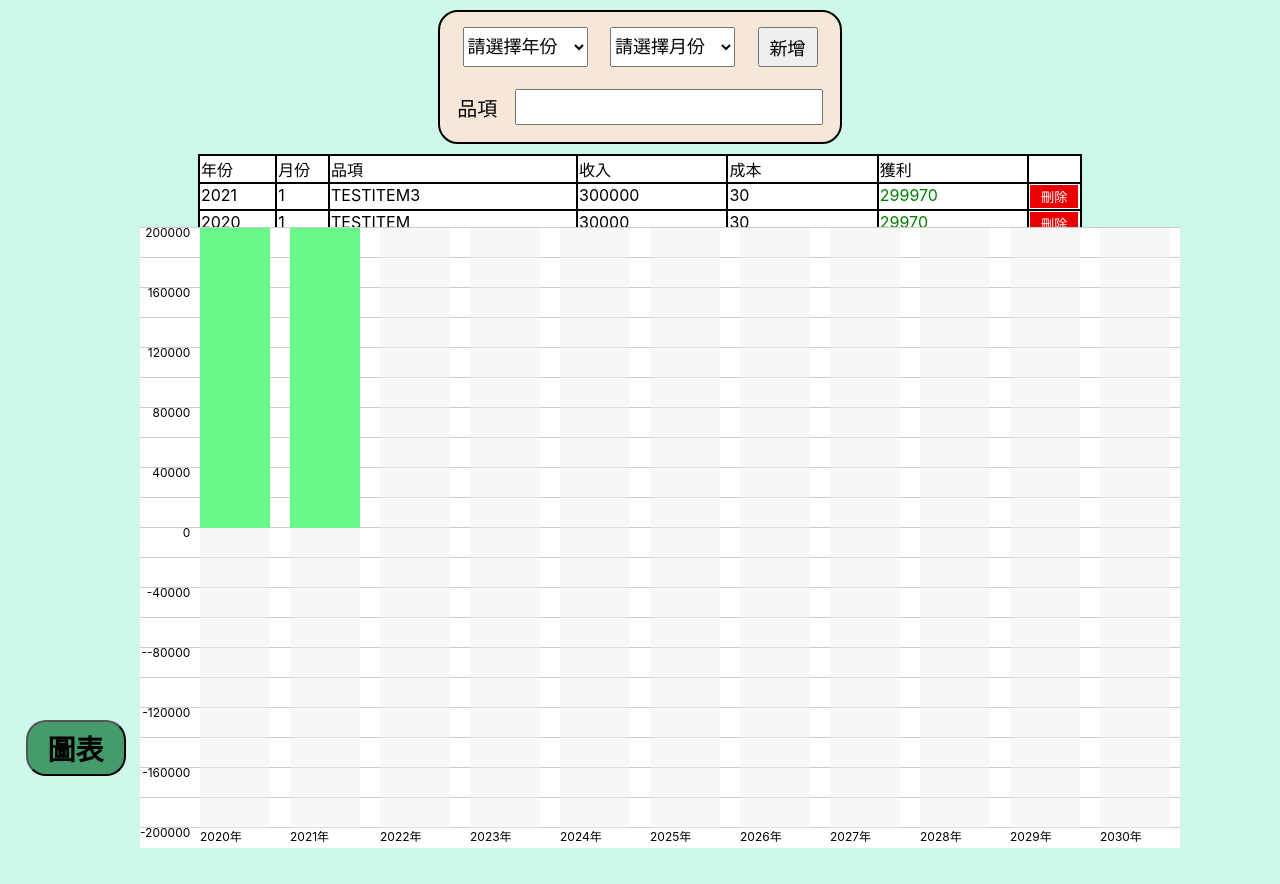
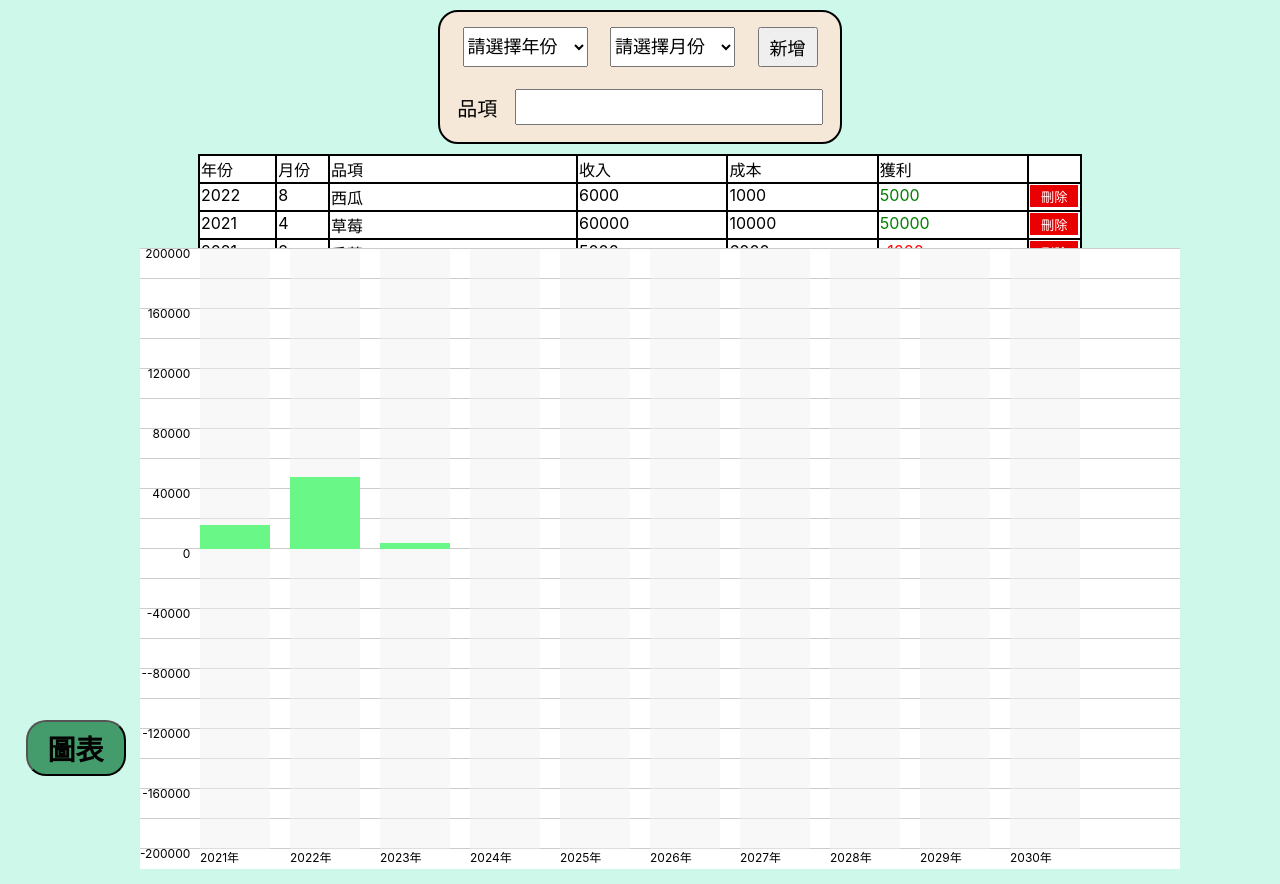
Before and after one commit to wfox5510/simple-accounting, a React app: page / in a window 1280 px wide. Both pictures are taken after a click on the button "圖表". Before the commit the page ends 863 px from the top, so only its background shows below. Built offline with nearby package versions, Linux system fonts and the light colour scheme; data requests are answered from the project's data file.

Commit message:
fix button bug / map key error in chart / add README

```diff
--- a/db.json
+++ b/db.json
@@ -12,38 +12,47 @@
           "    "
         ],
         [
+          "2022",
+          "8",
+          "西瓜",
+          "6000",
+          "1000",
+          5000,
+          "fw8fap1tgo"
+        ],
+        [
           "2021",
-          "1",
-          "TESTITEM3",
-          "300000",
-          "30",
-          299970,
-          "4akebrdh1bh"
+          "4",
+          "草莓",
+          "60000",
+          "10000",
+          50000,
+          "1rbavwlt76e"
+        ],
+        [
+          "2021",
+          "2",
+          "香蕉",
+          "5000",
+          "6000",
+          -1000,
+          "9saxxgpokcg"
         ],
         [
           "2020",
           "1",
-          "TESTITEM",
-          "30000",
-          "30",
-          29970,
-          "ulxlhid4sxs"
-        ],
-        [
-          "2020",
-          "1",
-          "TESTITEM2",
-          "300000",
-          "32",
-          299968,
-          "j0s5an121v"
+          "蘋果",
+          "20000",
+          "1000",
+          19000,
+          "ayucqc7z8uu"
         ]
       ],
-      "listItemsNum": 3,
+      "listItemsNum": 4,
       "profitYearData": [
-        329938,
-        299970,
-        0,
+        19000,
+        49000,
+        5000,
         0,
         0,
         0,
--- a/src/BuildChart.js
+++ b/src/BuildChart.js
@@ -1,30 +1,28 @@
 import React, { useState } from 'react';
 import './BuildChart.css';
-var profitData
+var profitData = []
 function BuildChart({ profitYearData }) {
     const [chartState, setChartState] = useState("nonDisplay")
     function listDataToBar() {
-        profitData = profitYearData.map(function (list, index) {
-            let bar = parseInt((list) / 4000)
-            if (parseInt(list) >= 0) {
+        console.log(profitYearData)
+        for (var i = 0; i < 10; i++) {
+            let bar = parseInt((profitYearData[i]) / 4000)
+            if (parseInt(profitYearData[i]) >= 0) {
                 if (bar > 50) bar = 50
-                return (
-                    <div className="result-bg" data-year={`${2020 + index}`}>
+                profitData[i] =
+                    <div className="result-bg" data-year={`${2020 + i + 1}`}>
                         <div className="result-bar" style={{ height: `${bar}%`, background: '#69f788' }}></div>
                     </div>
-
-                )
             }
-            if (parseInt(list) < 0) {
+            if (parseInt(profitYearData[i]) < 0) {
                 bar *= -1
                 if (bar > 50) bar = 50
-                return (
-                    <div className="result-bg" data-year={`${2020 + index}`}>
+                profitData[i] =
+                    <div className="result-bg" data-year={`${2020 + i + 1}`}>
                         <div className="result-bar2" style={{ height: `${bar}%`, bottom: `${50 - bar}%` }}></div>
                     </div>
-                )
             }
-        })
+        }
     }
 
     function chartBTN() {
--- a/src/ListGenerate.css
+++ b/src/ListGenerate.css
@@ -1,11 +1,14 @@
 .tableList {
+    position: relative;
     width: 884px;
-    margin:10px auto;;
+    margin:0px auto;;
     background-color:white;
 }
 .listDelBtn{
+    position:absolute;
+    z-index: 1;
     width: 48px;
-    height: 23px;
+    height: 22px;
     background-color:rgb(233, 0, 0);
     color: rgb(255, 255, 255);
     border: 0px;
@@ -15,6 +18,8 @@
 
 .listDelBtn:hover{
     width: 48px;
+    height: 22px;
+    z-index: 1;
     background-color:rgb(255, 255, 255);
     color: rgb(243, 17, 17);
     border: 0px;
```
Also changed, not shown: README.md.
